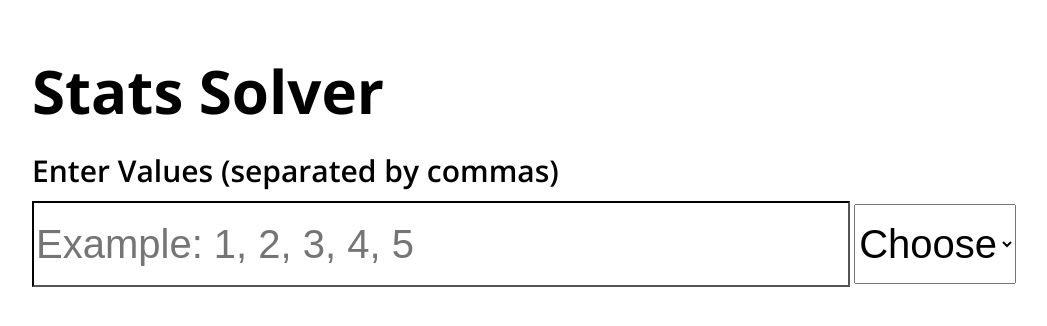
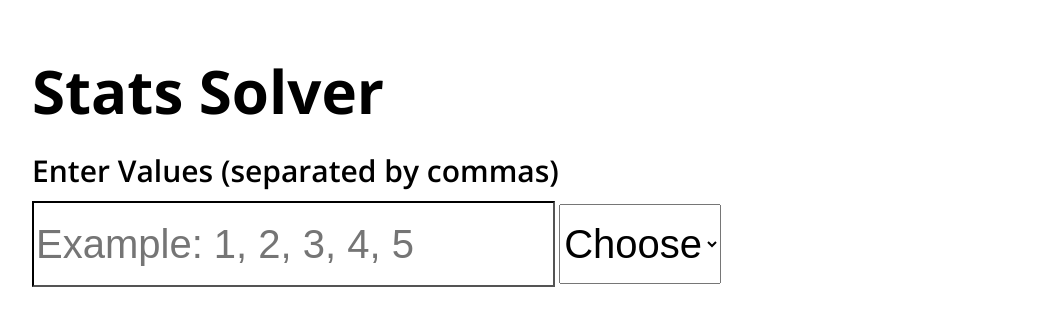
Before and after one commit to Stats-Solver/Stats-Solver.github.io, a PHP site: page / in a window 1280 px wide. Shown: the top 326 px of the page, without its empty margins (68-1115 px from the left). Run offline with PHP 8.4, Linux system fonts and the light colour scheme.

Commit message:
Update style.css

```diff
--- a/style.css
+++ b/style.css
@@ -14,7 +14,7 @@ body{
 #values{
     align-items: center;
     height: 80px;
-    width: 75%;
+    width: 50%%;
     font-size: 40px;
     color: black;
     margin: 10px 0px;
```
